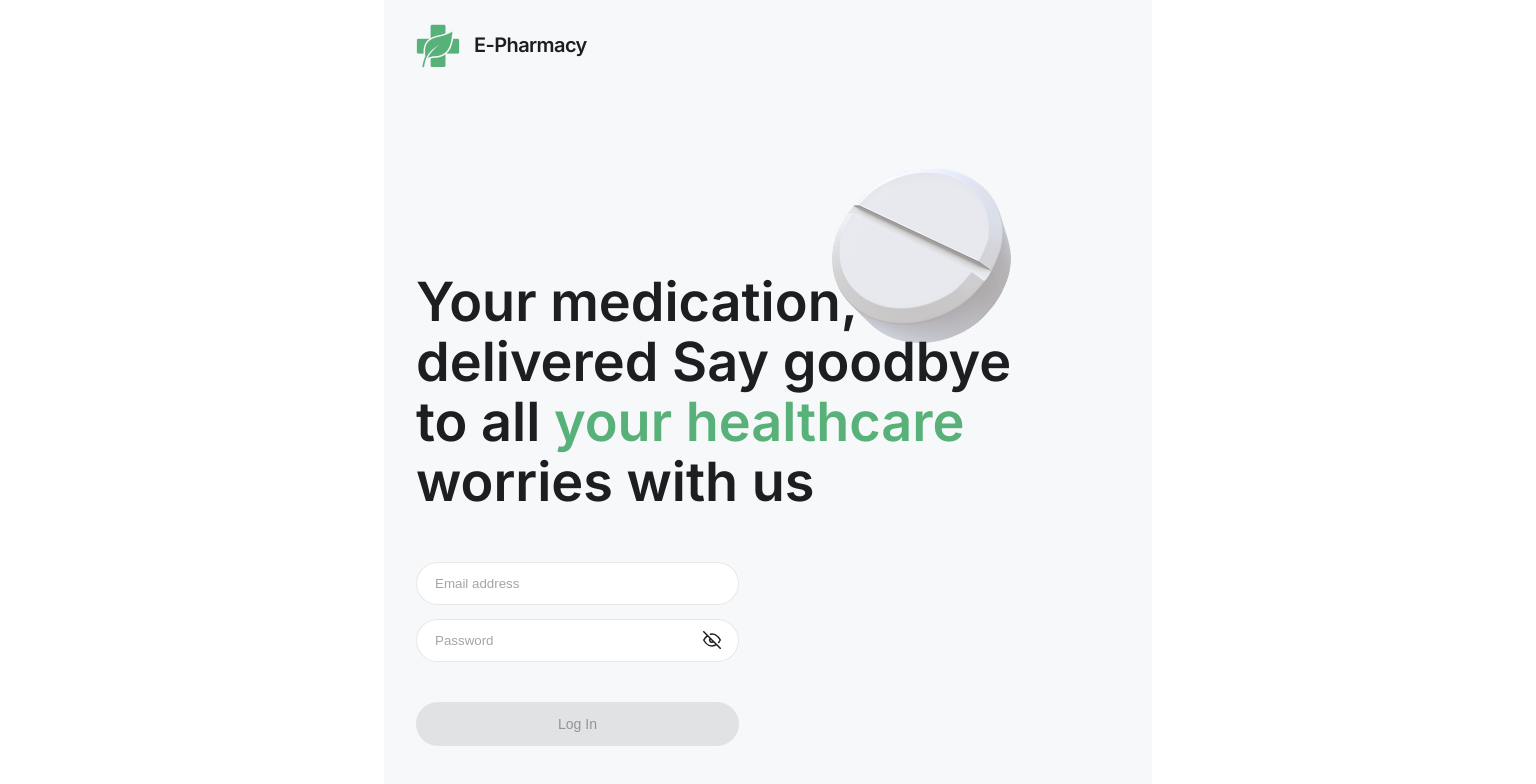
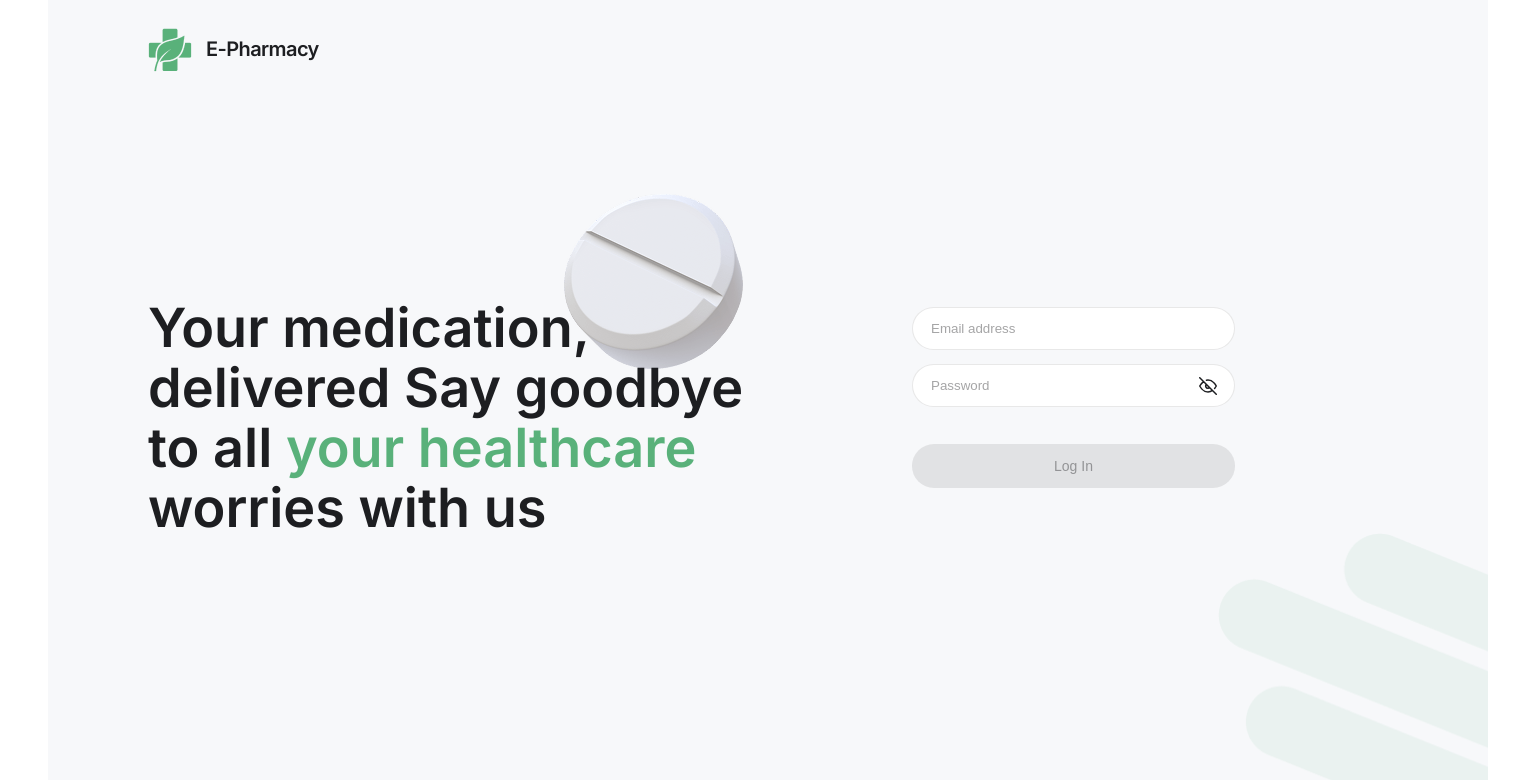
Before and after one commit to Spirit1408/E-Pharmacy--Frontend-, a React (Vite) app: page /login in a window 1536 px wide. Shown: the top 784 px of the page. Built offline with nearby package versions, Linux system fonts and the light colour scheme.

Commit message:
Add global desktop styles, add LoginPage desktop styles

```diff
--- a/src/components/LoginForm/LoginForm.module.css
+++ b/src/components/LoginForm/LoginForm.module.css
@@ -90,3 +90,15 @@
         max-width: 323px;
     }
 }
+
+@media (min-width: 1440px) {
+    .form {
+        margin-bottom: unset;
+        margin-top: 279px;
+        width: 323px;
+    }
+
+    .inputs {
+        margin-bottom: 37px;
+    }
+}
--- a/src/index.css
+++ b/src/index.css
@@ -73,3 +73,11 @@ body {
         padding-right: 32px;
     }
 }
+
+@media (min-width: 1440px) {
+    .container {
+        max-width: 1440px;
+        padding-left: 100px;
+        padding-right: 100px;
+    }
+}
--- a/src/pages/LoginPage/LoginPage.module.css
+++ b/src/pages/LoginPage/LoginPage.module.css
@@ -106,3 +106,26 @@
         max-width: 614px;
     }
 }
+
+@media (min-width: 1440px) {
+    .wrapper {
+        flex-direction: row;
+        gap: 150px;
+        padding-top: 28px;
+        padding-bottom: 242px;
+    }
+
+    .wrapper::before {
+        top: 194px;
+        right: 745px;
+    }
+
+    .wrapper::after {
+        right: -185px;
+        bottom: -88px;
+    }
+
+    .logoWrapper {
+        margin-bottom: 226px;
+    }
+}
```
